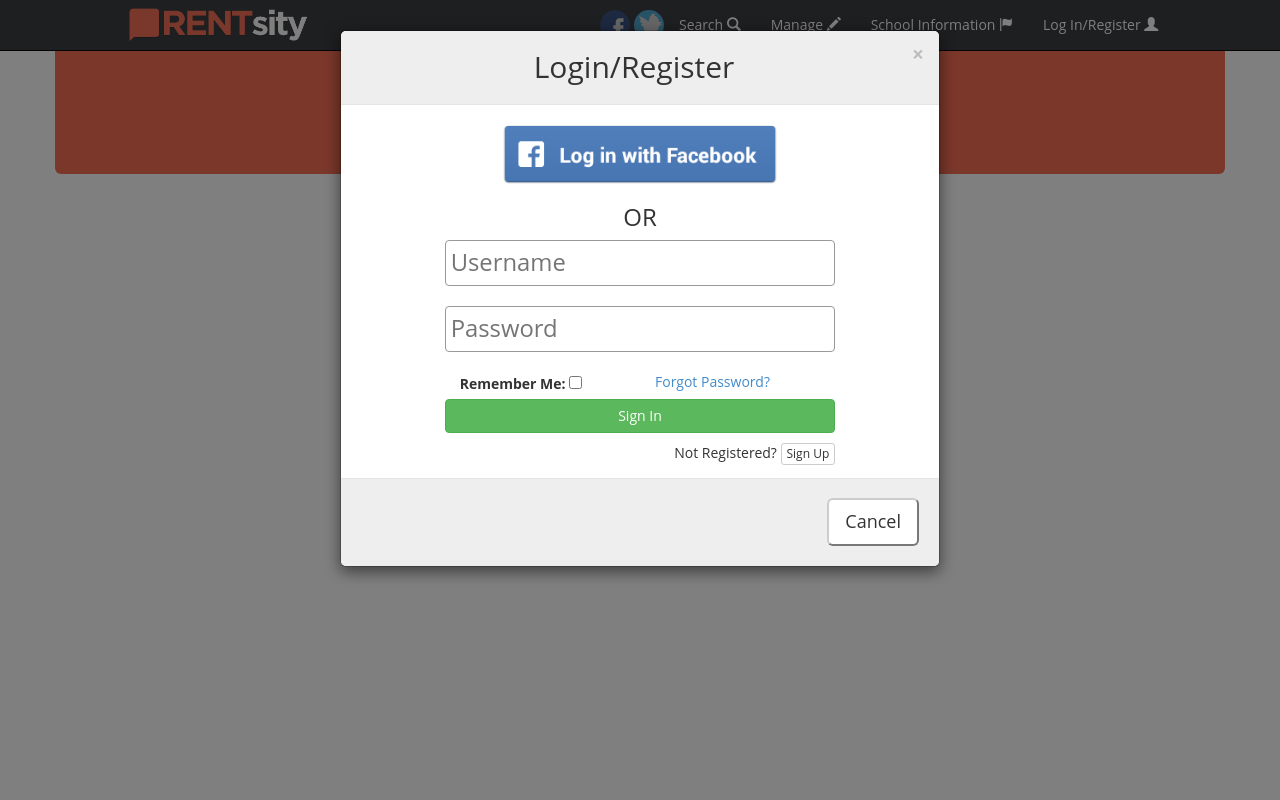
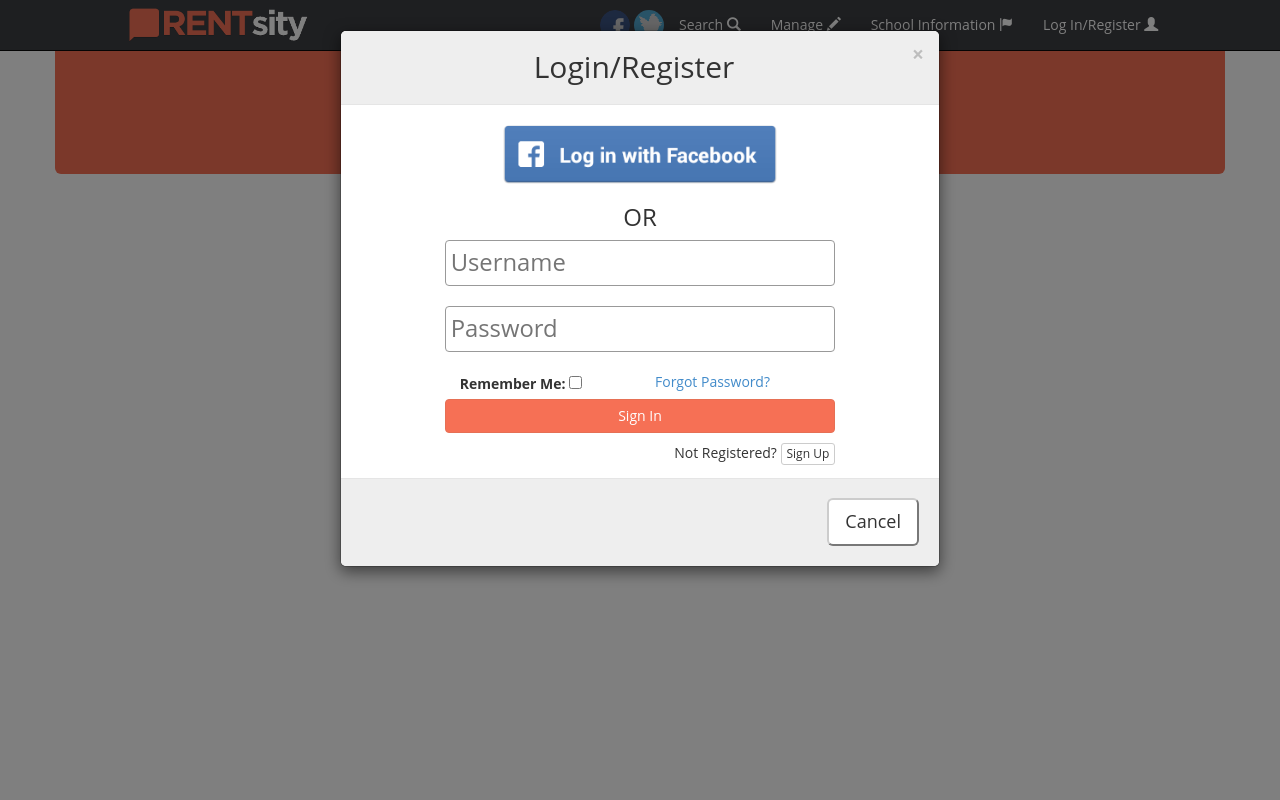
Before and after one commit to StudentRentIt/main, a Django app: page /blog/ in a window 1280 px wide, after a click on "Log In/Register". Run offline with Django 3.2, Linux system fonts and the light colour scheme; data that the repository does not hold is empty; some libraries are stand-ins or nearby versions.

Commit message:
general rebrand styling

```diff
--- a/blog/templates/blogcontent/home.html
+++ b/blog/templates/blogcontent/home.html
@@ -25,7 +25,7 @@
                             <h4>{{ o.headline|safe }}</h4>
                             {{ o.body|striptags|truncatechars:700 }}
                             <div class="text-center" style="margin:15px;">
-                                <a href="{% url 'blog-article' o.id o.title|slugify %}" class="btn btn-success btn-lg">Keep Reading</a>
+                                <a href="{% url 'blog-article' o.id o.title|slugify %}" class="btn btn-rentsity btn-lg">Keep Reading</a>
                             </div>
                         </div>
                     </div>
@@ -40,7 +40,7 @@
                             <p>{{ o.body|striptags|truncatechars:350 }}</p>
                         </div>
                         <div class="text-center" style="margin:15px;">
-                            <a href="{% url 'blog-article' o.id o.title|slugify %}" class="btn btn-success btn-lg">Keep Reading</a>
+                            <a href="{% url 'blog-article' o.id o.title|slugify %}" class="btn btn-rentsity btn-lg">Keep Reading</a>
                         </div>
                     </div>
                 </div>
--- a/main/templates/maincontent/howitworks.html
+++ b/main/templates/maincontent/howitworks.html
@@ -11,6 +11,6 @@
 </div>
 
 <div class="jumbotron text-center">
-    <h2><a class="btn btn-success btn-xlg" href="/search/"><span class="glyphicon glyphicon-arrow-right"></span> Begin your search now</a></h2>
+    <h2><a class="btn btn-default btn-lg" href="/search/"><span class="glyphicon glyphicon-arrow-right"></span> Begin your search now</a></h2>
 </div>
 {% endblock %}
--- a/main/templates/maincontent/search.html
+++ b/main/templates/maincontent/search.html
@@ -10,6 +10,7 @@
 
 {% block wrap %}
     {# this javascript needs to stay on the page and not in a js file because it has property variables that get passed in #}
+    <script src={% static 'js/main/markercluster.js' %}></script>
     <script type="text/javascript">
         {% if not school %}
             $( document ).ready(function() {
@@ -179,7 +180,6 @@
                     );
                 }
             })(marker, i));
-
           }
         }
 
--- a/main/templates/maininclude/forms/login.html
+++ b/main/templates/maininclude/forms/login.html
@@ -19,5 +19,5 @@
   {% if redirect_field_value %}
     <input type="hidden" name="next" value="{{ next|escape }}" />
   {% endif %}
-  <button class="btn btn-success btn-block" type="submit" style="margin-top:10px; margin-bottom:10px;">Sign In</button>
+  <button class="btn btn-rentsity btn-block" type="submit" style="margin-top:10px; margin-bottom:10px;">Sign In</button>
 </form>
--- a/main/templates/maininclude/forms/register.html
+++ b/main/templates/maininclude/forms/register.html
@@ -32,6 +32,6 @@
     <div class="submission-form-field-help"></div>
     <div class="submission-form-error"></div>
 
-    <button class="btn btn-success submission-btn" type="submit" style="width:100%">Sign Up</button>
+    <button class="btn btn-rentsity submission-btn" type="submit" style="width:100%">Sign Up</button>
     {% csrf_token %}
 </form>
--- a/main/templates/maininclude/howitworks.html
+++ b/main/templates/maininclude/howitworks.html
@@ -24,7 +24,7 @@
             alt="Search Apartments" title="Search Apartments" src="/static/img/misc/search.JPG" /></a>
         </div>
     </div>
-    <div class="row row-howitworks" style="background-color:#5cb85c; color:white;">
+    <div class="row row-howitworks main-inverse">
         <div class="col-md-6">
             <img class="img-responsive img-circle img-howitworks" title="Contact and Reserve Apartments"
             alt="Contact and Reserve Apartments" src="/static/img/misc/contact.JPG" />
--- a/main/templates/maininclude/modals/general/school.html
+++ b/main/templates/maininclude/modals/general/school.html
@@ -18,7 +18,7 @@ from our university pages, or from the university sites themselves.
 
 
 <div class="btn-group">
-    <button type="button" id="btn-search-mobile" class="btn btn-lg btn-success dropdown-toggle text-center" data-toggle="dropdown">
+    <button type="button" id="btn-search-mobile" class="btn btn-lg btn-rentsity dropdown-toggle text-center" data-toggle="dropdown">
         View School Information <span class="caret"></span>
     </button>
     <ul class="dropdown-menu" role="menu">
@@ -30,7 +30,7 @@ from our university pages, or from the university sites themselves.
 
 
 <div class="btn-group">
-    <button type="button" id="btn-search-mobile" class="btn btn-lg btn-success dropdown-toggle text-center" data-toggle="dropdown">
+    <button type="button" id="btn-search-mobile" class="btn btn-lg btn-rentsity dropdown-toggle text-center" data-toggle="dropdown">
         View School Website <span class="caret"></span>
     </button>
     <ul class="dropdown-menu" role="menu">
--- a/main/templates/maininclude/modals/manage.html
+++ b/main/templates/maininclude/modals/manage.html
@@ -20,20 +20,20 @@
       <div class="modal-body default-modal-body text-center">
         <div id="choose-manage-section">
             <div id="manage-new" class="manage-choice">
-                <a href="/property/add/" class="btn btn-success manage-modal-btn">
+                <a href="/property/add/" class="btn btn-rentsity manage-modal-btn">
                     <span class="glyphicon glyphicon-plus"></span> Add New Property
                 </a>
             </div>
             {% if has_properties %}
             <div id="manage-update" class="manage-choice">
-                <a href="/property/update/" class="btn btn-success manage-modal-btn">
+                <a href="/property/update/" class="btn btn-rentsity manage-modal-btn">
                     <span class="glyphicon glyphicon-edit"></span> Update Property
                 </a>
             </div>
             {% endif %}
             {% if has_school_items %}
             <div id="manage-school" class="manage-choice">
-                <a href="#" class="btn btn-success manage-modal-btn">
+                <a href="#" class="btn btn-rentsity manage-modal-btn">
                     <span class="glyphicon glyphicon-edit"></span> Update School Items
                 </a>
             </div>
@@ -43,22 +43,22 @@
         <div id="choose-school-section" class="hidden">
             {% if has_articles %}
             <div id="manage-new" class="manage-choice">
-                <a href="{% url 'update-articles' %}" class="btn btn-success manage-modal-btn">Update Articles</a>
+                <a href="{% url 'update-articles' %}" class="btn btn-rentsity manage-modal-btn">Update Articles</a>
             </div>
             {% endif %}
             {% if has_events %}
             <div id="manage-new" class="manage-choice">
-                <a href="{% url 'update-events' %}" class="btn btn-success manage-modal-btn">Update Events</a>
+                <a href="{% url 'update-events' %}" class="btn btn-rentsity manage-modal-btn">Update Events</a>
             </div>
             {% endif %}
             {% if has_deals %}
             <div id="manage-new" class="manage-choice">
-                <a href="{% url 'update-deals' %}" class="btn btn-success manage-modal-btn">Update Deals</a>
+                <a href="{% url 'update-deals' %}" class="btn btn-rentsity manage-modal-btn">Update Deals</a>
             </div>
             {% endif %}
             {% if has_roommates %}
             <div id="manage-new" class="manage-choice">
-                <a href="{% url 'update-roommates' %}" class="btn btn-success manage-modal-btn">Update Roommates</a>
+                <a href="{% url 'update-roommates' %}" class="btn btn-rentsity manage-modal-btn">Update Roommates</a>
             </div>
             {% endif %}
         </div>
--- a/main/templates/maininclude/modals/school/schoolinfo.html
+++ b/main/templates/maininclude/modals/school/schoolinfo.html
@@ -12,7 +12,7 @@ Information about the community of your school
 <div class="row text-center">
     <div class="btn-group">
         <button type="button" id="btn-search-mobile" style="margin-bottom:0;"
-            class="btn btn-lg btn-success dropdown-toggle text-center" data-toggle="dropdown">
+            class="btn btn-lg btn-rentsity dropdown-toggle text-center" data-toggle="dropdown">
             Choose Your School <span class="caret"></span>
         </button>
         <ul class="dropdown-menu" role="menu">
--- a/main/templates/maininclude/modals/user.html
+++ b/main/templates/maininclude/modals/user.html
@@ -25,7 +25,7 @@
         <div id="mRegister" class="login-modal-section hidden">
             <div class="submission-form-modal-container">
                 <a href="javascript:allauth.facebook.login('', 'authenticate', 'login')">
-                    <img class="fb-login img-responsive img-rounded" src="/static/img/fb_btn.png" /></a>
+                    <img class="social-btn img-responsive img-rounded" src="/static/img/fb_btn.png" /></a>
                 <h3 class="text-center">OR</h3>
                 {% include "maininclude/forms/register.html" %}
                 <p class="pull-right" style="margin-top:10px;">Already Registered? <button id="btn-login" class="btn btn-xs btn-default">Sign In</button></p>
--- a/property/templates/propertycontent/property.html
+++ b/property/templates/propertycontent/property.html
@@ -181,6 +181,10 @@
                         {{ r.text }}
                     </div>
                 </div>
+            {% empty %}
+            <div class="jumbotron text-center">
+                <h2>There are no reviews for this property</h2>
+            </div>
             {% endfor %}
         </div>
     </div>
--- a/school/templates/schoolinclude/modals/schoolinfo.html
+++ b/school/templates/schoolinclude/modals/schoolinfo.html
@@ -12,7 +12,7 @@ Information about the community of your school
 <div class="row text-center">
     <div class="btn-group">
         <button type="button" id="btn-search-mobile" style="margin-bottom:0;"
-            class="btn btn-lg btn-success dropdown-toggle text-center" data-toggle="dropdown">
+            class="btn btn-lg btn-rentsity dropdown-toggle text-center" data-toggle="dropdown">
             Choose Your School <span class="caret"></span>
         </button>
         <ul class="dropdown-menu" role="menu">
--- a/school/templates/schoolinclude/sidebar.html
+++ b/school/templates/schoolinclude/sidebar.html
@@ -10,7 +10,7 @@
         </div>
         <div class="col-md-6">
             <p>{{ p.title }}</p>
-            <a class="btn btn-block btn-success" href="{% url 'property' p.id p.title|slugify %}">View Full Listing</a>
+            <a class="btn btn-block btn-default" href="{% url 'property' p.id p.title|slugify %}">View Full Listing</a>
             {% if p.video_link %}
             <a class="btn btn-block btn-default btn-property-video" href="#" data-toggle="modal" data-target="#propertyVideoModal"
                 data-title="{{ p.title }}" data-id={{ p.id }} data-video="{{ p.video_link }}" data-url="{% url 'property' p.id p.title|slugify %}">
--- a/school/templates/schoolinclude/tables/articles.html
+++ b/school/templates/schoolinclude/tables/articles.html
@@ -10,7 +10,7 @@
             <td class="col-xs-6 col-md-6 col-sm-6">
                 <h3>{{ a.title }}</h3>
                 <p>{{ a.body|safe|slice:":250" }} ...</p>
-                <a href="{% url 'blog-article' a.id a.title|slugify %}" class="btn btn-success btn-block btn-sm">Keep Reading</a>
+                <a href="{% url 'blog-article' a.id a.title|slugify %}" class="btn btn-rentsity btn-block btn-sm">Keep Reading</a>
             </td>
         </tr>
         {% endif %}
--- a/static/css/style.css
+++ b/static/css/style.css
@@ -443,6 +443,7 @@ html, body, #map-canvas {
 
 .info_content {
     margin:5px;
+    width:275px;
 }
 
 .search-video-modal-row {
```
Also changed, not shown: blog/templates/blogcontent/article.html (+6 -6 lines), main/templates/maincontent/about.html (+4 -4 lines).
